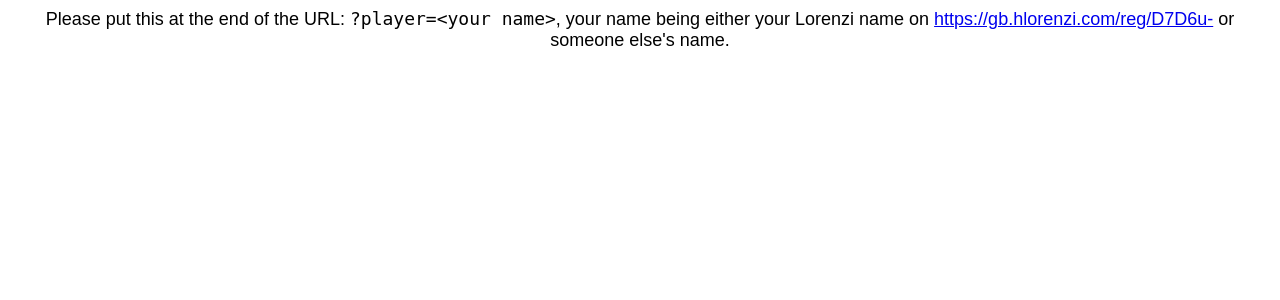
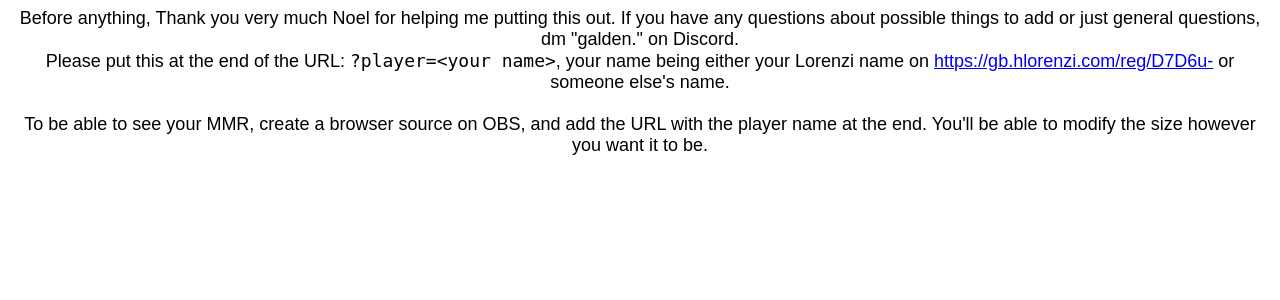
Before and after one commit to GalDen01/rr-overlay, a Flask app: page / in a window 1280 px wide. Shown: the top 300 px of the page. Run offline with Flask 3, Linux system fonts and the light colour scheme.

Commit message:
small update + thanking Noel

```diff
--- a/templates/index.html
+++ b/templates/index.html
@@ -14,7 +14,9 @@
 
 
     <div id="message">
-        Please put this at the end of the URL: <code>?player=&lt;your name&gt;</code>, your name being either your Lorenzi name on <a href="https://gb.hlorenzi.com/reg/D7D6u-" target="_blank">https://gb.hlorenzi.com/reg/D7D6u-</a> or someone else's name.
+        Before anything, Thank you very much Noel for helping me putting this out. If you have any questions about possible things to add or just general questions, dm "galden." on Discord. <br>
+        Please put this at the end of the URL: <code>?player=&lt;your name&gt;</code>, your name being either your Lorenzi name on <a href="https://gb.hlorenzi.com/reg/D7D6u-" target="_blank">https://gb.hlorenzi.com/reg/D7D6u-</a> or someone else's name. <br><br>
+        To be able to see your MMR, create a browser source on OBS, and add the URL with the player name at the end. You'll be able to modify the size however you want it to be.
     </div>
 
     <script src="{{ url_for('static', filename='script.js') }}"></script>
```
